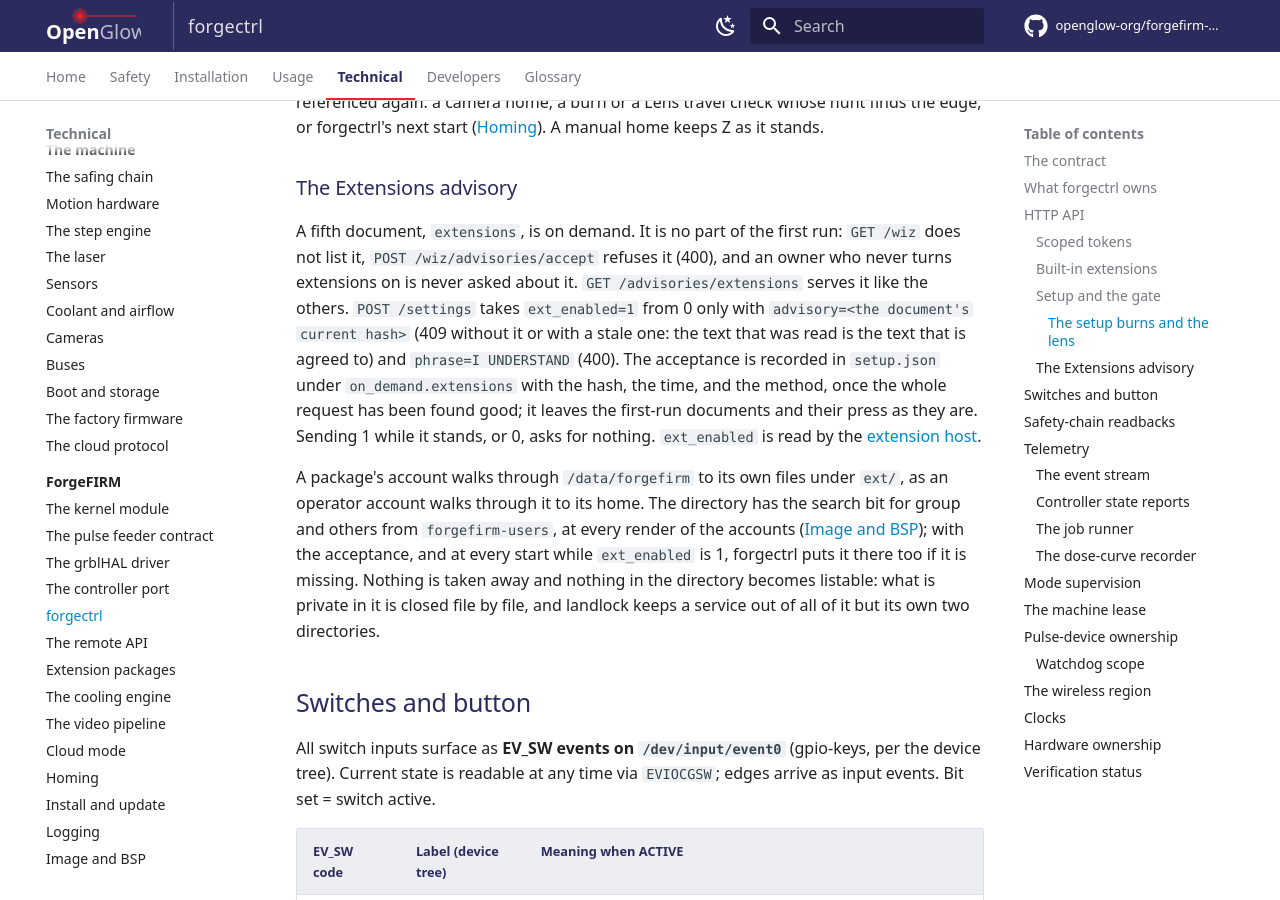
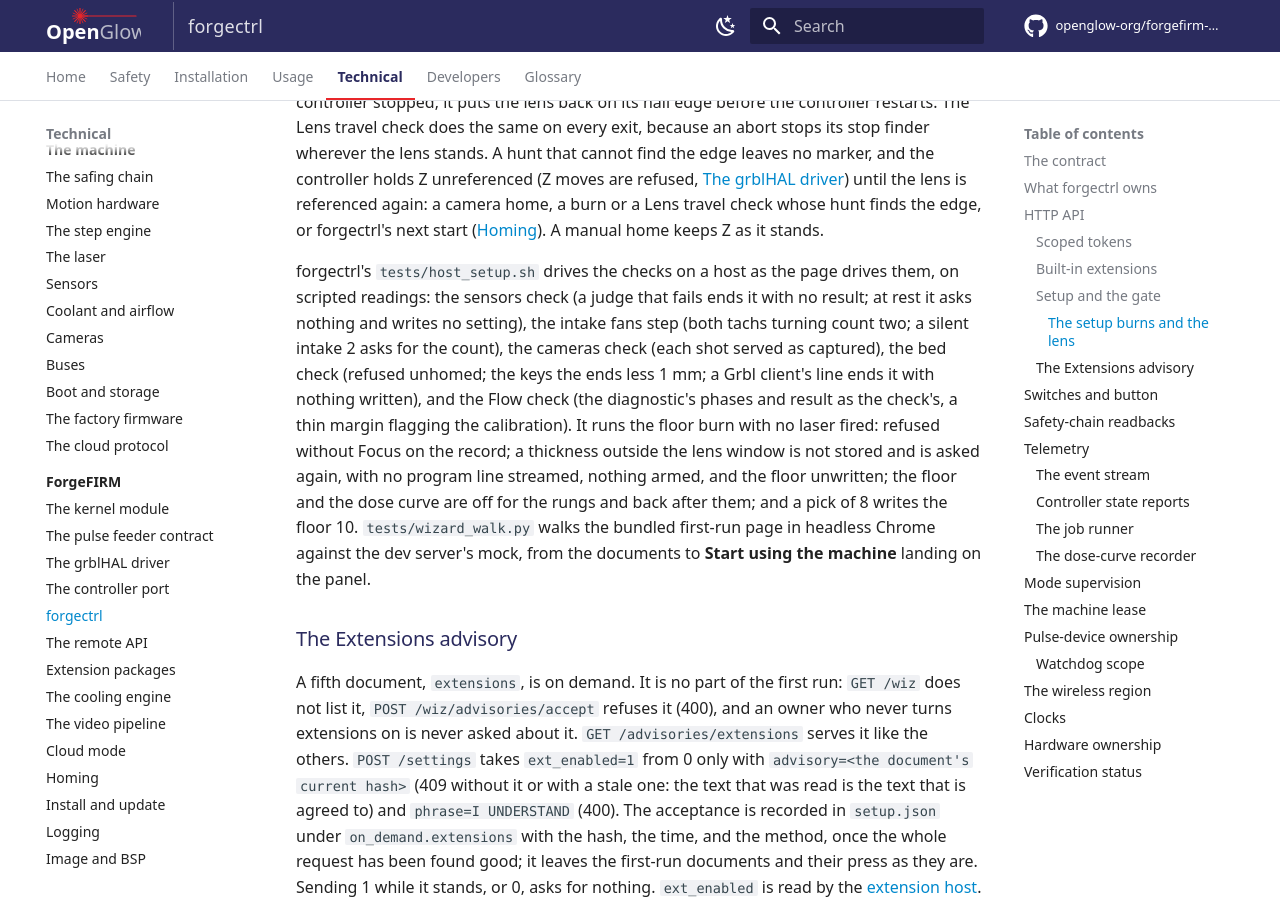
Before and after one commit to openglow-org/forgefirm-docs, an MkDocs documentation site: the page built from docs/technical/forgefirm/forgectrl.md, in a window 1280 px wide and 900 px high, scrolled down 14967 px. Built offline with MkDocs 1.6.1 and Material for MkDocs 9.7.7, drawn with Linux system fonts in a browser that asks for light colours; comment, search, counter and statistics services are not loaded; some of the changed text lies outside the part shown.

Commit message:
forgectrl, install and update: the host tests that hold the eleven departed tests
The pages that named a test now out of the catalog, or that hold the rule
a departed test proved, name the host test that holds it:

- forgectrl, scoped tokens: tests/host_routes.sh in place of
  forgectrl.tokens (a route refused to a token not given it, neither
  token in the list or the store), and the extension host's credential
  taking a package's jog as ext:<id> and refused a camera, in place of
  exthost.motion-jog.
- forgectrl, the job runner: jobpost_test, the POST /job reader, in place
  of motion.job; the bench keeps exthost.motion-job and setup.focus.
- forgectrl, the setup burns and the lens: tests/host_setup.sh for the
  sensors, intake fans, cameras, bed and Flow checks and the floor burn
  with no laser fired (setup.check-sensors, check-intakes, check-cameras,
  check-envelope, check-flow-verify, setup.floor), and
  tests/wizard_walk.py for the first-run page (setup.first-run-page).
- install and update, the product gate: fwproduct_test and
  tests/host_update.sh, in place of update.product-gate.

```diff
--- a/docs/technical/forgefirm/forgectrl.md
+++ b/docs/technical/forgefirm/forgectrl.md
@@ -268,8 +268,11 @@
 `?key=` from a camera-only token and from one that holds more, a stranger's
 token, the sink's silent form, closed reads, and the loopback peer check),
 and `test_routes`, which holds every route's capability column to the closed
-list.
-On the bench, the release acceptance test `forgectrl.tokens`.
+list. forgectrl's `tests/host_routes.sh` runs the daemon on a host: a token
+is refused a route it was not given while the route's own token is served,
+the list and the store (mode 0600) hold neither token, and the extension
+host's credential, minted into a file of its own, takes a package's jog as
+`ext:<id>` while that package keeps the sender out and is refused a camera.
 
 ### Built-in extensions
 
@@ -452,6 +455,22 @@
 finds the edge, or forgectrl's next start
 ([Homing](homing.md#the-lens-reference-at-every-start)). A manual home
 keeps Z as it stands.
+
+forgectrl's `tests/host_setup.sh` drives the checks on a host as the page
+drives them, on scripted readings: the sensors check (a judge that fails
+ends it with no result; at rest it asks nothing and writes no setting), the
+intake fans step (both tachs turning count two; a silent intake 2 asks for
+the count), the cameras check (each shot served as captured), the bed check
+(refused unhomed; the keys the ends less 1 mm; a Grbl client's line ends it
+with nothing written), and the Flow check (the diagnostic's phases and
+result as the check's, a thin margin flagging the calibration). It runs the
+floor burn with no laser fired: refused without Focus on the record; a
+thickness outside the lens window is not stored and is asked again, with no
+program line streamed, nothing armed, and the floor unwritten; the floor and
+the dose curve are off for the rungs and back after them; and a pick of 8
+writes the floor 10. `tests/wizard_walk.py` walks the bundled first-run page
+in headless Chrome against the dev server's mock, from the documents to
+**Start using the machine** landing on the panel.
 
 ### The Extensions advisory
 
@@ -794,8 +813,11 @@
 generator's pacing, the abort's soft reset), and `curverec_test` the
 recorder's run on it (the lease and the record in its name, the dose keys
 overridden and restored, the abort route and a posted job refused, the
-stop). On the bench, the release acceptance test `motion.job`, and
-`setup.focus` and `setup.floor` for the laser burns.
+stop), and `jobpost_test` the `POST /job` reader (the form's parts reach the
+runner's start, and a missing name, a `$` line with its line number, and a
+malformed boundary are refused with nothing started). On the bench, the
+release acceptance tests `exthost.motion-job` for a package's job and
+`setup.focus` for the laser burn.
 
 ### The dose-curve recorder
 
```
Also changed, not shown: docs/technical/forgefirm/install-and-update.md (+3 -1 lines).
